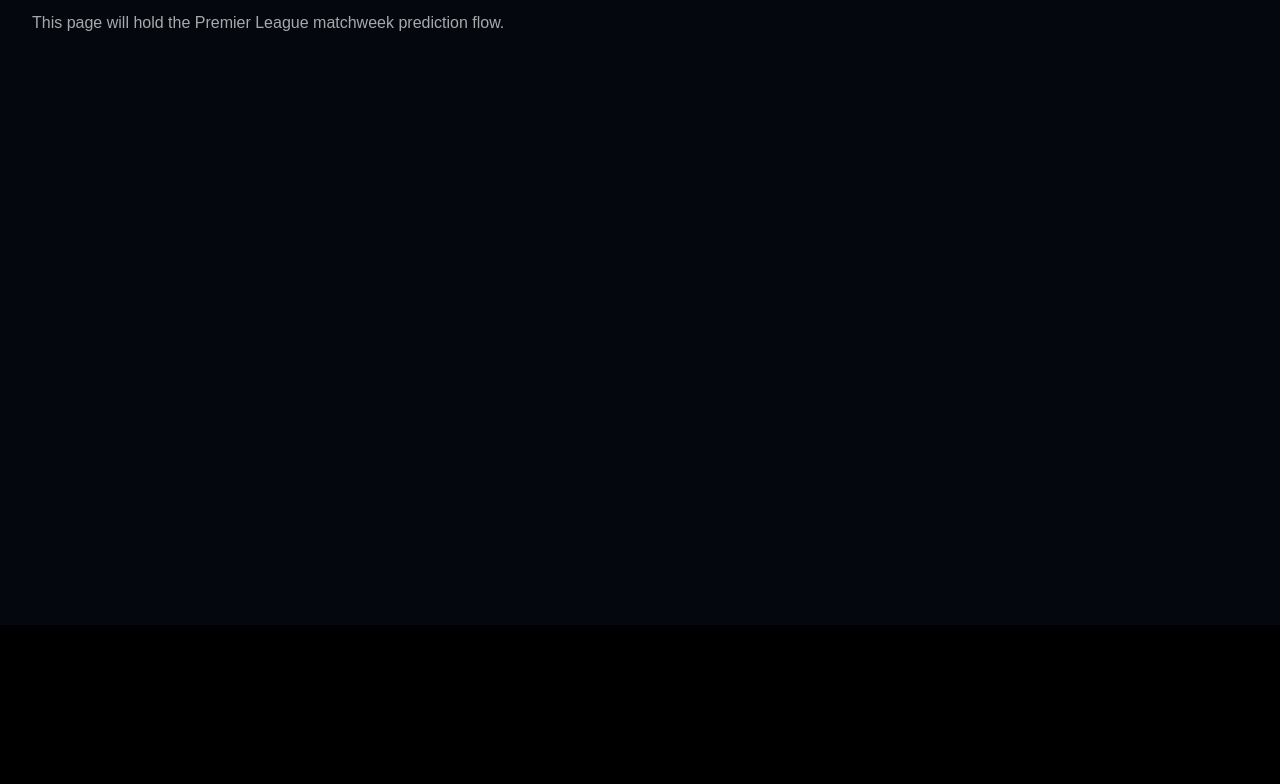
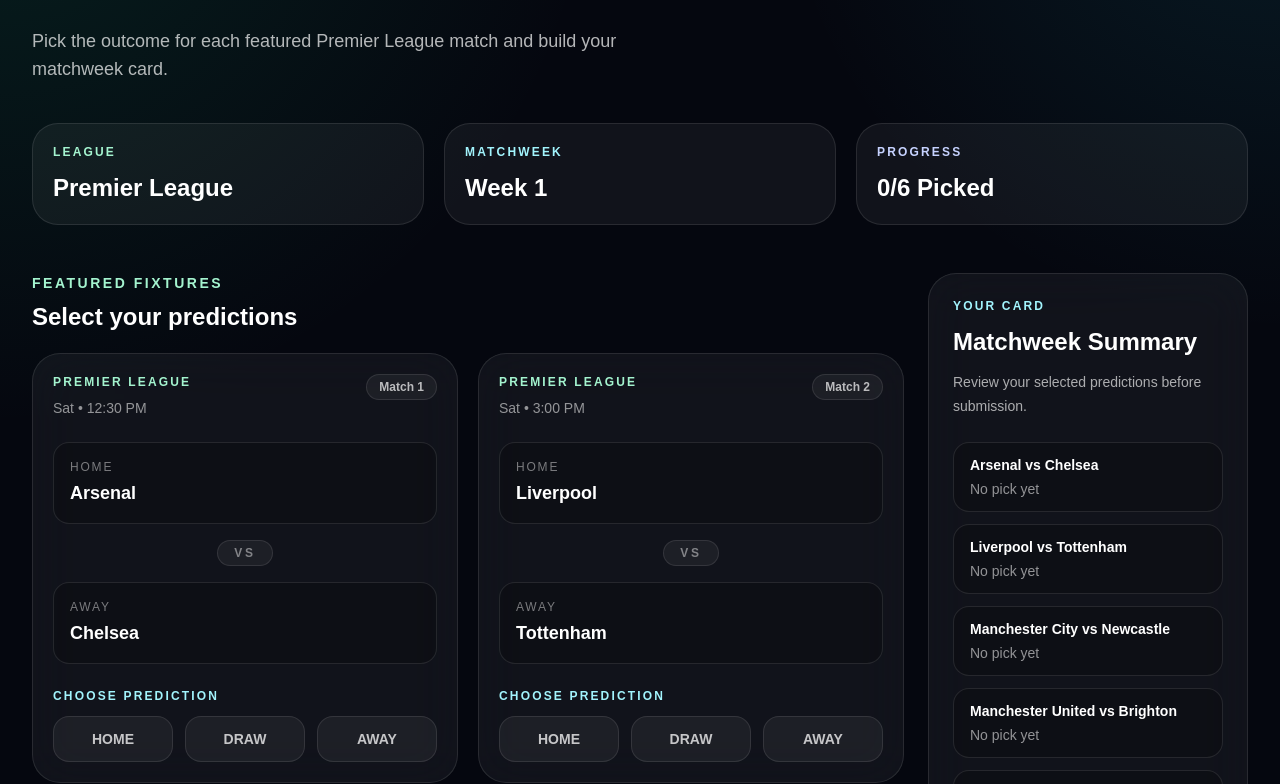
Before and after one commit to tuxedmask/forezone, a Next.js app: page /soccer/predictions/premier-league in a window 1280 px wide. Shown: the part 256-1040 px from the top of the page. Before the commit the page ends 881 px from the top, so only its background shows below. Built offline with nearby package versions, Linux system fonts and the light colour scheme; no server answers.

Commit message:
Built Premier league predictions UI

```diff
--- a/app/soccer/predictions/premier-league/page.tsx
+++ b/app/soccer/predictions/premier-league/page.tsx
@@ -1,19 +1,254 @@
-export default function PremierLeaguePredictionsPage() {
+"use client";
+
+import { useState } from "react";
+
+type PickOption = "HOME" | "DRAW" | "AWAY";
+
+type Match = {
+  id: number;
+  home: string;
+  away: string;
+  kickoff: string;
+};
+
+const matches: Match[] = [
+  { id: 1, home: "Arsenal", away: "Chelsea", kickoff: "Sat • 12:30 PM" },
+  { id: 2, home: "Liverpool", away: "Tottenham", kickoff: "Sat • 3:00 PM" },
+  { id: 3, home: "Manchester City", away: "Newcastle", kickoff: "Sat • 5:30 PM" },
+  { id: 4, home: "Manchester United", away: "Brighton", kickoff: "Sun • 9:00 AM" },
+  { id: 5, home: "Aston Villa", away: "West Ham", kickoff: "Sun • 11:30 AM" },
+  { id: 6, home: "Everton", away: "Fulham", kickoff: "Sun • 2:00 PM" },
+];
+
+function PickButton({
+  label,
+  active,
+  onClick,
+}: {
+  label: PickOption;
+  active: boolean;
+  onClick: () => void;
+}) {
   return (
-    <main className="min-h-screen bg-[#05070f] px-4 py-16 text-white sm:px-6 lg:px-8">
-      <div className="mx-auto max-w-7xl">
-        <div className="inline-flex rounded-full border border-emerald-400/20 bg-emerald-500/10 px-4 py-2 text-xs font-semibold uppercase tracking-[0.22em] text-emerald-200">
-          Soccer Zone
+    <button
+      type="button"
+      onClick={onClick}
+      className={[
+        "rounded-2xl border px-4 py-3 text-sm font-semibold transition",
+        active
+          ? "border-emerald-300/40 bg-emerald-400/15 text-white shadow-[0_0_20px_rgba(16,185,129,0.18)]"
+          : "border-white/10 bg-white/5 text-white/75 hover:border-white/20 hover:bg-white/10 hover:text-white",
+      ].join(" ")}
+    >
+      {label}
+    </button>
+  );
+}
+
+function MatchCard({
+  match,
+  selectedPick,
+  onPick,
+}: {
+  match: Match;
+  selectedPick?: PickOption;
+  onPick: (pick: PickOption) => void;
+}) {
+  return (
+    <div className="rounded-[28px] border border-white/10 bg-white/5 p-5 backdrop-blur-xl transition hover:border-white/20 hover:bg-white/[0.07]">
+      <div className="flex items-start justify-between gap-4">
+        <div>
+          <div className="text-xs font-semibold uppercase tracking-[0.18em] text-emerald-200">
+            Premier League
+          </div>
+          <div className="mt-2 text-sm text-white/55">{match.kickoff}</div>
         </div>
 
-        <h1 className="mt-6 text-4xl font-black uppercase tracking-tight sm:text-5xl">
-          Premier League Predictions
-        </h1>
+        <div className="rounded-full border border-white/10 bg-white/5 px-3 py-1 text-xs font-semibold text-white/70">
+          Match {match.id}
+        </div>
+      </div>
 
-        <p className="mt-4 max-w-2xl text-white/65">
-          This page will hold the Premier League matchweek prediction flow.
-        </p>
+      <div className="mt-6 space-y-4">
+        <div className="rounded-2xl border border-white/10 bg-black/20 px-4 py-4">
+          <div className="text-xs uppercase tracking-[0.15em] text-white/45">
+            Home
+          </div>
+          <div className="mt-1 text-lg font-bold text-white">{match.home}</div>
+        </div>
+
+        <div className="flex items-center justify-center">
+          <div className="rounded-full border border-white/10 bg-white/5 px-4 py-1 text-xs font-bold tracking-[0.22em] text-white/45">
+            VS
+          </div>
+        </div>
+
+        <div className="rounded-2xl border border-white/10 bg-black/20 px-4 py-4">
+          <div className="text-xs uppercase tracking-[0.15em] text-white/45">
+            Away
+          </div>
+          <div className="mt-1 text-lg font-bold text-white">{match.away}</div>
+        </div>
       </div>
+
+      <div className="mt-6">
+        <div className="mb-3 text-xs font-semibold uppercase tracking-[0.18em] text-cyan-200">
+          Choose Prediction
+        </div>
+
+        <div className="grid grid-cols-3 gap-3">
+          <PickButton
+            label="HOME"
+            active={selectedPick === "HOME"}
+            onClick={() => onPick("HOME")}
+          />
+          <PickButton
+            label="DRAW"
+            active={selectedPick === "DRAW"}
+            onClick={() => onPick("DRAW")}
+          />
+          <PickButton
+            label="AWAY"
+            active={selectedPick === "AWAY"}
+            onClick={() => onPick("AWAY")}
+          />
+        </div>
+      </div>
+    </div>
+  );
+}
+
+export default function PremierLeaguePredictionsPage() {
+  const [picks, setPicks] = useState<Record<number, PickOption>>({});
+
+  function handlePick(matchId: number, pick: PickOption) {
+    setPicks((prev) => ({
+      ...prev,
+      [matchId]: pick,
+    }));
+  }
+
+  const totalMatches = matches.length;
+  const totalPicked = Object.keys(picks).length;
+
+  return (
+    <main className="min-h-screen bg-[#05070f] text-white">
+      <section className="relative isolate overflow-hidden">
+        <div className="absolute inset-0 bg-[radial-gradient(circle_at_top_left,rgba(16,185,129,0.14),transparent_26%),radial-gradient(circle_at_top_right,rgba(34,211,238,0.10),transparent_22%),linear-gradient(to_bottom,rgba(5,7,15,0.22),rgba(5,7,15,0.97))]" />
+
+        <div className="relative mx-auto max-w-7xl px-4 py-16 sm:px-6 lg:px-8">
+          <div className="max-w-4xl">
+            <div className="inline-flex rounded-full border border-emerald-400/20 bg-emerald-500/10 px-4 py-2 text-xs font-semibold uppercase tracking-[0.22em] text-emerald-200">
+              Soccer Zone • Premier League
+            </div>
+
+            <h1 className="mt-6 text-4xl font-black uppercase tracking-tight sm:text-5xl lg:text-6xl">
+              Matchweek Predictions
+            </h1>
+
+            <p className="mt-5 max-w-2xl text-base leading-7 text-white/70 sm:text-lg">
+              Pick the outcome for each featured Premier League match and build
+              your matchweek card.
+            </p>
+          </div>
+
+          <div className="mt-10 grid gap-5 md:grid-cols-3">
+            <div className="rounded-[26px] border border-white/10 bg-white/5 p-5">
+              <div className="text-xs font-semibold uppercase tracking-[0.18em] text-emerald-200">
+                League
+              </div>
+              <div className="mt-3 text-2xl font-bold text-white">
+                Premier League
+              </div>
+            </div>
+
+            <div className="rounded-[26px] border border-white/10 bg-white/5 p-5">
+              <div className="text-xs font-semibold uppercase tracking-[0.18em] text-cyan-200">
+                Matchweek
+              </div>
+              <div className="mt-3 text-2xl font-bold text-white">
+                Week 1
+              </div>
+            </div>
+
+            <div className="rounded-[26px] border border-white/10 bg-white/5 p-5">
+              <div className="text-xs font-semibold uppercase tracking-[0.18em] text-indigo-200">
+                Progress
+              </div>
+              <div className="mt-3 text-2xl font-bold text-white">
+                {totalPicked}/{totalMatches} Picked
+              </div>
+            </div>
+          </div>
+
+          <div className="mt-12 grid gap-6 xl:grid-cols-[1fr_320px]">
+            <div>
+              <div className="mb-5 flex items-center justify-between">
+                <div>
+                  <div className="text-sm font-semibold uppercase tracking-[0.18em] text-emerald-200">
+                    Featured Fixtures
+                  </div>
+                  <h2 className="mt-2 text-2xl font-bold text-white">
+                    Select your predictions
+                  </h2>
+                </div>
+              </div>
+
+              <div className="grid gap-5 lg:grid-cols-2">
+                {matches.map((match) => (
+                  <MatchCard
+                    key={match.id}
+                    match={match}
+                    selectedPick={picks[match.id]}
+                    onPick={(pick) => handlePick(match.id, pick)}
+                  />
+                ))}
+              </div>
+            </div>
+
+            <aside className="h-fit rounded-[28px] border border-white/10 bg-white/5 p-6 backdrop-blur-xl xl:sticky xl:top-24">
+              <div className="text-xs font-semibold uppercase tracking-[0.18em] text-cyan-200">
+                Your Card
+              </div>
+
+              <h2 className="mt-3 text-2xl font-bold text-white">
+                Matchweek Summary
+              </h2>
+
+              <p className="mt-3 text-sm leading-6 text-white/65">
+                Review your selected predictions before submission.
+              </p>
+
+              <div className="mt-6 space-y-3">
+                {matches.map((match) => {
+                  const pick = picks[match.id];
+
+                  return (
+                    <div
+                      key={match.id}
+                      className="rounded-2xl border border-white/10 bg-black/20 px-4 py-3"
+                    >
+                      <div className="text-sm font-semibold text-white">
+                        {match.home} vs {match.away}
+                      </div>
+                      <div className="mt-1 text-sm text-white/55">
+                        {pick ? `Pick: ${pick}` : "No pick yet"}
+                      </div>
+                    </div>
+                  );
+                })}
+              </div>
+
+              <button
+                type="button"
+                className="mt-6 w-full rounded-2xl bg-white px-5 py-4 text-sm font-semibold text-black transition hover:scale-[1.01]"
+              >
+                Submit Predictions
+              </button>
+            </aside>
+          </div>
+        </div>
+      </section>
     </main>
   );
 }
```
